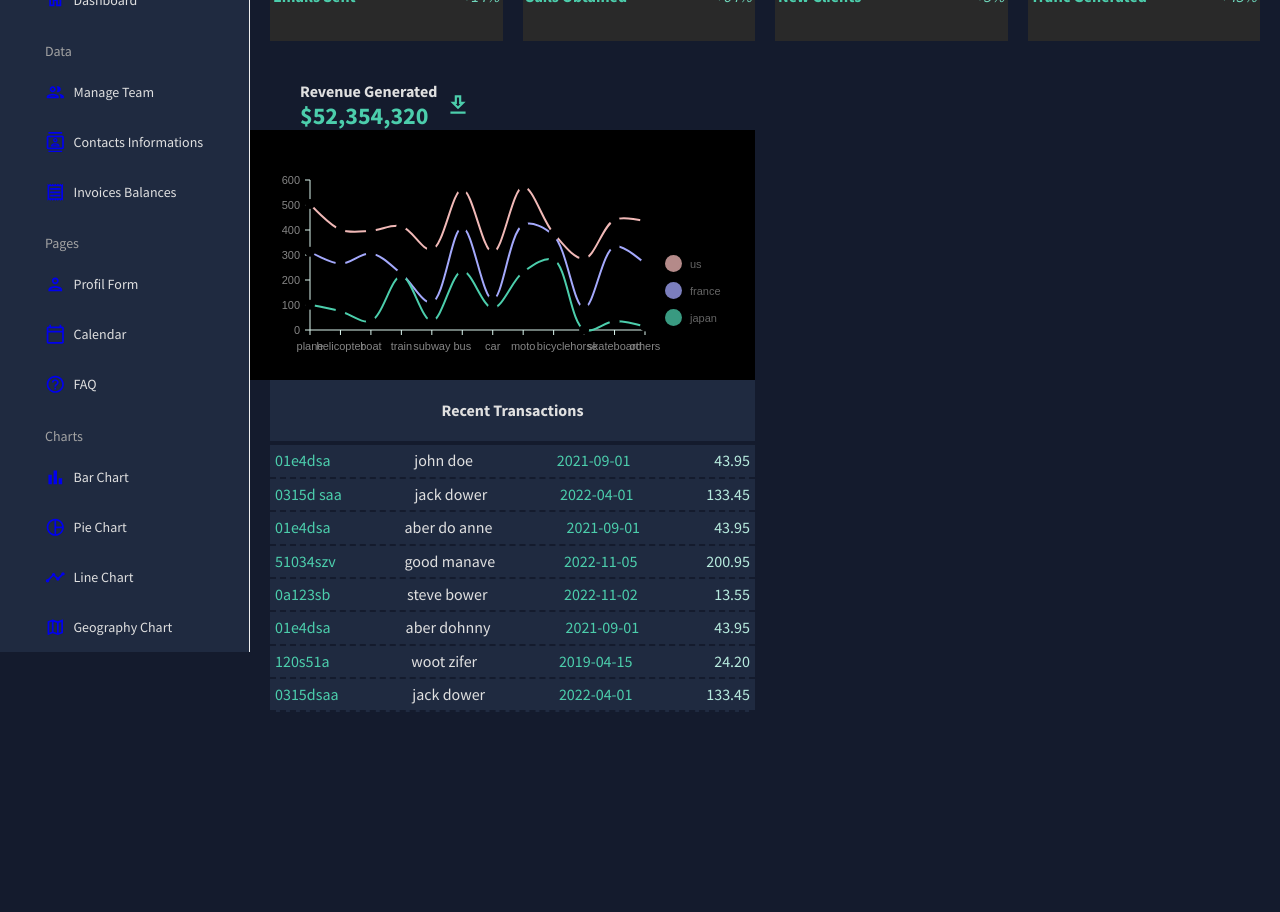
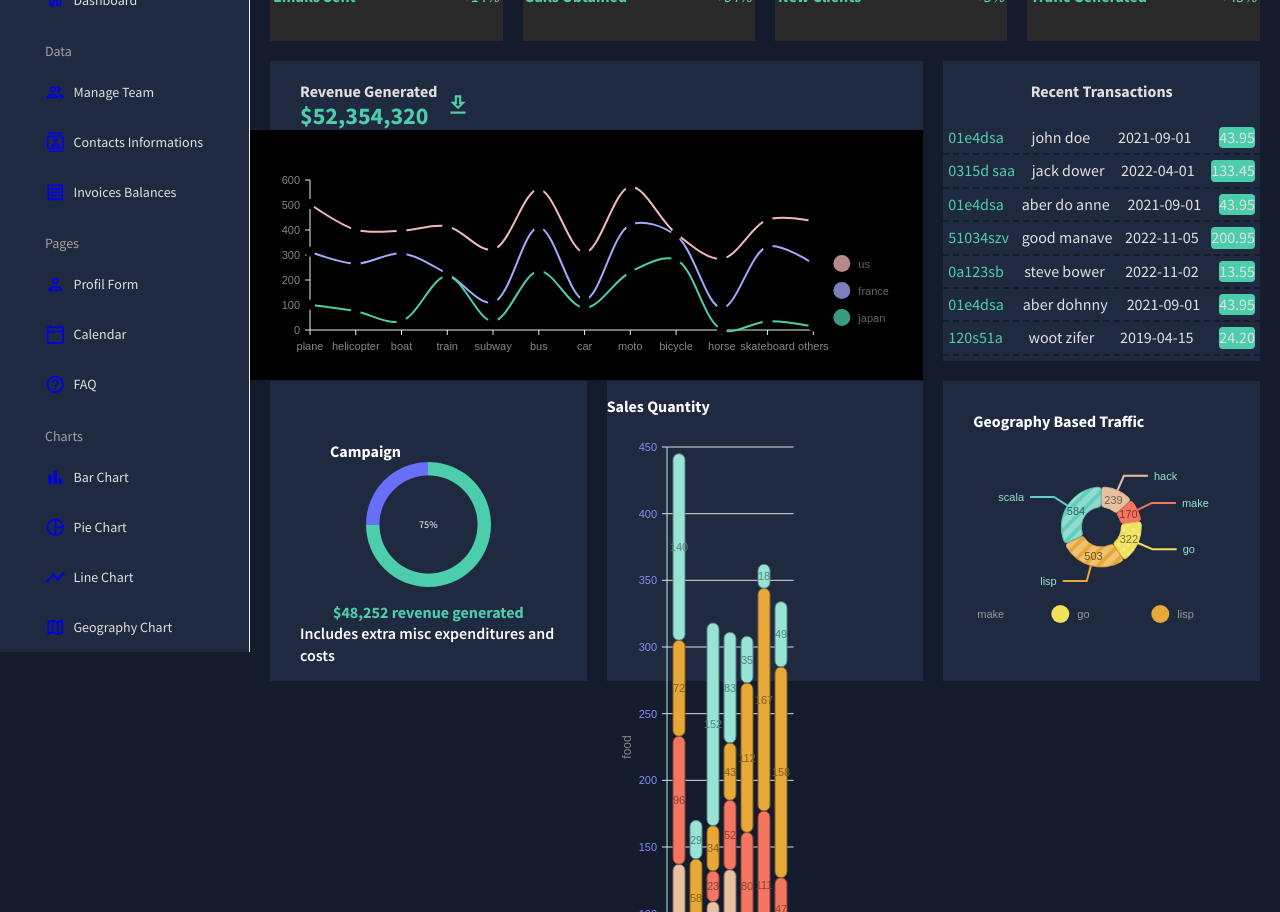
Before and after one commit to Hicham1970/dashboard-admin, a React (Create React App) app: page / in a window 1280 px wide. Shown: the part 300-1212 px from the top of the page. Before the commit the page ends 1012 px from the top, so only its background shows below. Built offline with nearby package versions, Linux system fonts and the light colour scheme.

Commit message:
Complet the Dashboard with The StatBoxes

```diff
--- a/src/scenes/dashboard/index.jsx
+++ b/src/scenes/dashboard/index.jsx
@@ -113,9 +113,9 @@ const Dashboard = () => {
         {/* Row 2 */}
         {/* Line Chart */}
         <Box
-          gridColumn="span 6"
+          gridColumn="span 8"
           gridRow="span 2"
-          backgroundColor={colors.primary[5400]}
+          backgroundColor={colors.primary[400]}
         >
           <Box
             mt="20px"
@@ -151,6 +151,7 @@ const Dashboard = () => {
           <Box height="250px" ml="-20px">
             <LineChart isDashboard={true} />
           </Box>
+        </Box>
         {/* Transaction  */}
         <Box
           gridColumn="span 4"
@@ -160,17 +161,14 @@ const Dashboard = () => {
         >
           <Box
             display="flex"
+            sx={{ width: "100%" }}
             justifyContent="center"
             alignItems="center"
-              borderBottom={`4px solid ${colors.primary[500]}`}
+            borderBottom={`4px s2olid ${colors.primary[500]}`}
             colors={colors.grey[100]}
             p="20px"
           >
-              <Typography
-                color={colors.grey[100]}
-                variant="h5"
-                fontWeight="bold"
-              >
+            <Typography color={colors.grey[100]} variant="h5" fontWeight="bold">
               Recent Transactions
             </Typography>
           </Box>
@@ -187,23 +185,89 @@ const Dashboard = () => {
                 {transaction.txId}
               </Typography>
 
-                <Typography Typography color={colors.grey[100]} variant="h5">
+              <Typography color={colors.grey[100]} variant="h5">
                 {transaction.user}
               </Typography>
 
-                <Typography
-
-                  color={colors.greenAccent[500]}
-                  variant="h5"
-                >
+              <Typography color={colors.grey[100]} variant="h5">
                 {transaction.date}
               </Typography>
 
-                <Typography color={colors.greenAccent[200]} variant="h5">
+              <Typography
+                backgroundColor={colors.greenAccent[500]}
+                variant="h5"
+                color={colors.grey[100]}
+                borderRadius="4px"
+              >
                 {transaction.cost}
               </Typography>
             </Box>
           ))}
+        </Box>
+        {/* Row 3 Left */}
+        <Box
+          gridColumn="span 4"
+          gridRows="span 1"
+          height = "300px"
+          backgroundColor={colors.primary[400]}
+          p="30px"
+        >
+          <Typography variant="h5" fontWeight="bold" sx={{p:"30px 30px 0 30px"}}>
+            Campaign
+          </Typography>
+          <Box
+            display="flex"
+            justifyContent="center"
+            flexDirection="column"
+                      alignItems="center"
+
+
+          >
+            <ProgressCircles size="125" />
+            <Typography
+              variant="h5"
+              fontWeight="bold"
+              sx={{ mt: "15px" }}
+              color={colors.greenAccent[500]}
+            >
+              $48,252 revenue generated
+            </Typography>
+            <Typography variant="h5" fontWeight="600">
+              Includes extra misc expenditures and costs
+            </Typography>
+          </Box>
+        </Box>
+        {/* Row 3 Middle */}
+          <Box
+          gridColumn="span 4"
+                  gridRows="span 1"
+                  height = "300px"
+  backgroundColor={colors.primary[400]}
+>
+  <Typography variant="h5" fontWeight="bold" sx={{ mt: "15px" }}>
+    Sales Quantity
+  </Typography>
+  <Box
+    height="40%"
+    mt="-20px"
+    backgroundColor={colors.primary[400]}
+  >
+    <BarChart isDashboard={true} />
+  </Box>
+</Box>
+{/* Row 3 Right */}
+<Box
+  gridColumn="span 4"
+                  gridRows="span 1"
+                  height="300px"
+  backgroundColor={colors.primary[400]}
+  p="30px"
+>
+  <Typography variant="h5" fontWeight="bold" sx={{ mb: "15px" }}>
+    Geography Based Traffic
+  </Typography>
+  <Box height="200px">
+    <PieChart isDashboard={true} colorScale="nivo" />
   </Box>
 </Box>
       </Box>
```
Lines whose indentation alone changed are shown as unchanged.
